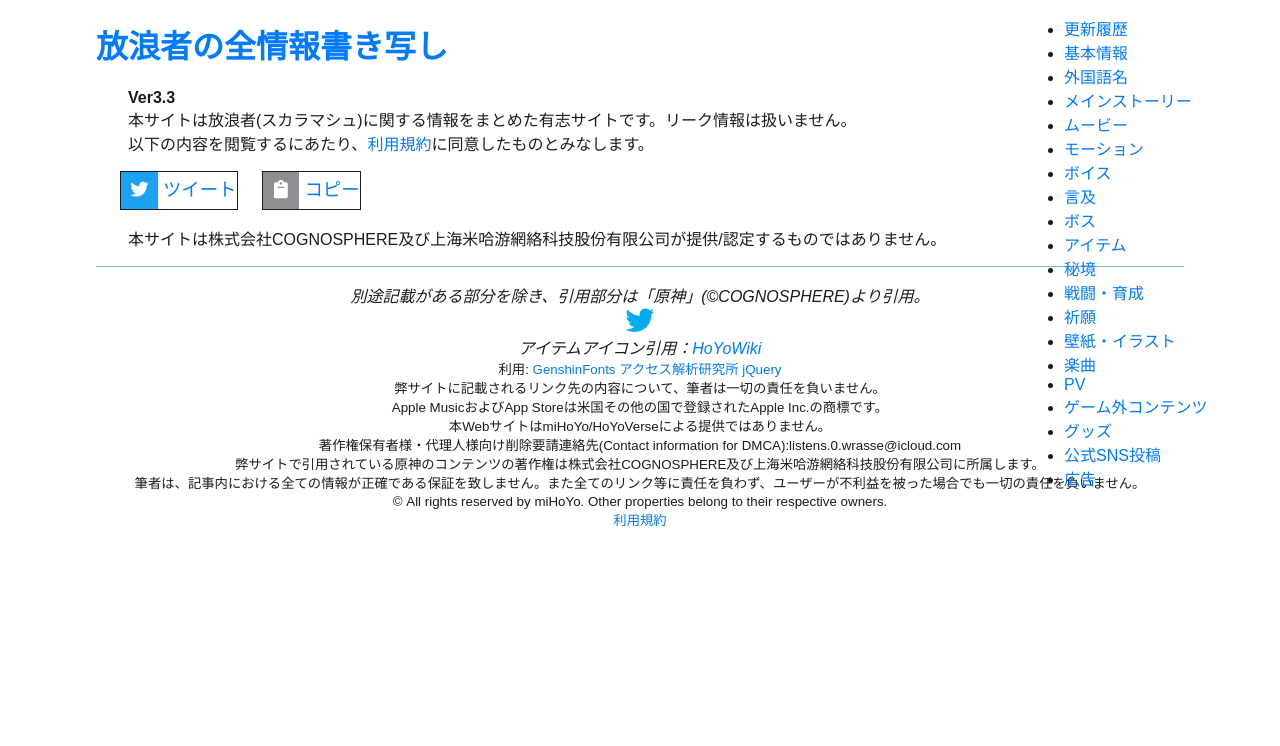
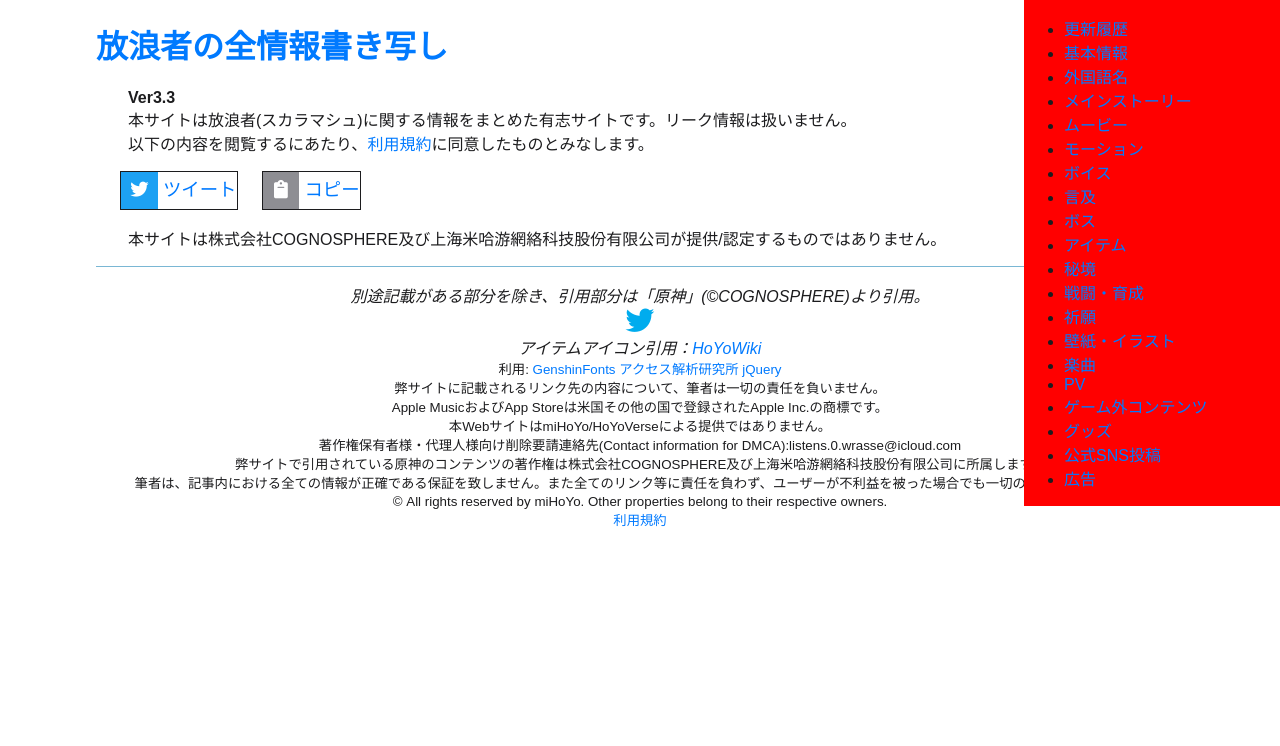
Before and after one commit to giarchive/test, a PHP site: page / in a window 1280 px wide. Shown: the top 746 px of the page. Run offline with PHP 8.4, Linux system fonts and the light colour scheme; some libraries are stand-ins or nearby versions.

Commit message:
Add files via upload

```diff
--- a/index.html
+++ b/index.html
@@ -13,9 +13,7 @@
 						</head>
 		<body lang="ja">
 <div id="header" class="not-margin-div"></div>
-<div class="menu-box not-margin-div">
-	<span id="menu"></span>
-</div>
+<span id="menu"></span>
 				<aside class="top-text notprint">
 						<p><b class="update-version">Ver3.3</b><br>
 						<span class="about-this-site">本サイトは放浪者(スカラマシュ)に関する情報をまとめた有志サイトです。リーク情報は扱いません。<br>
--- a/styles.css
+++ b/styles.css
@@ -236,15 +236,13 @@ body .inazumafont {
 	font-size: large;
 }
 /*メニュー*/
-.menu-box {
-background: var(--white1);
-}
 #menu {
 	width: 20%;
 	position: fixed;
   top: 0;
   right: 0;
   margin: 0;
+  background: red;
 }
 /*トップ画像のタブ*/
 .tab-wrap {
```
